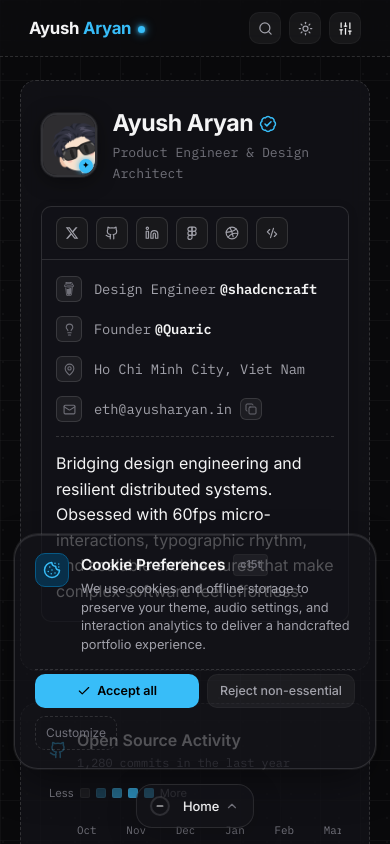
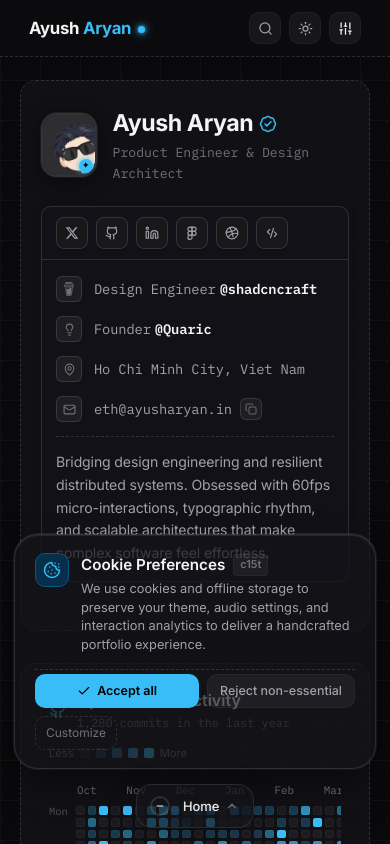
Before and after one commit to ayusharyaneth/Ayush, a React (Vite) app: page / in a window 390 px wide. Shown: the top 844 px of the page. Built offline with nearby package versions, Linux system fonts and the light colour scheme.

Commit message:
Move bio text into hero card right column and remove time and phone

```diff
--- a/src/components/HeroSection.css
+++ b/src/components/HeroSection.css
@@ -135,6 +135,20 @@
 .chanh-grid-column.right-col {
   border-left: 1px dashed var(--border-dashed);
   padding-left: 36px;
+}
+
+.chanh-about-col {
+  display: flex;
+  flex-direction: column;
+  justify-content: center;
+}
+
+.chanh-about-text {
+  font-size: 0.92rem;
+  line-height: 1.68;
+  color: var(--text-secondary);
+  margin: 0;
+  letter-spacing: -0.01em;
 }
 
 /* Individual Grid Row Item */
@@ -341,4 +355,9 @@
     padding-left: 0;
     padding-top: 14px;
   }
+
+  .chanh-about-text {
+    font-size: 0.88rem;
+    line-height: 1.62;
+  }
 }
```
